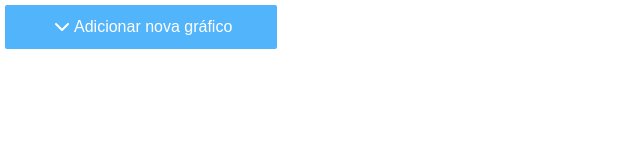
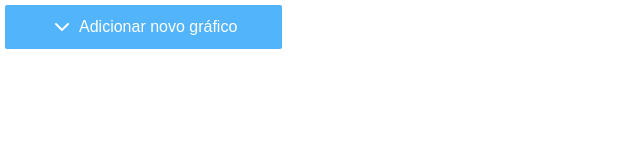
Before and after one commit to Wenderf5/Desafio-tecnico-Easysecrets, a React (Vite) app: page / in a window 1280 px wide. Shown: the top 160 px of the page, without its empty margins (0-640 px from the left). Built offline with nearby package versions, Linux system fonts and the light colour scheme; a web font is replaced by a local one.

Commit message:
feat: button add new chart

```diff
--- a/src/components/addChart/_components/label/index.module.css
+++ b/src/components/addChart/_components/label/index.module.css
@@ -1,6 +1,7 @@
 .LabelText {
+    gap: 5px;
+    display: flex;
     color: white;
-    display: flex;
     align-items: center;
     justify-content: center;
 }
--- a/src/components/addChart/_components/label/index.tsx
+++ b/src/components/addChart/_components/label/index.tsx
@@ -1,10 +1,19 @@
 import style from './index.module.css';
-import { Plus, ChevronDown, ChevronUp } from 'lucide-react';
+import { ChevronDown, ChevronUp } from 'lucide-react';
 
-export function Label() {
+interface props {
+    isOpen: boolean,
+    setIsOpen: React.Dispatch<React.SetStateAction<boolean>>
+}
+
+export function Label({ isOpen, setIsOpen }: props) {
     return (
-        <p className={style.LabelText}>
-            <ChevronDown /> Adicionar nova gráfico
+        <p
+            className={style.LabelText}
+            onClick={() => setIsOpen(!isOpen)}
+        >
+            {isOpen ? <ChevronUp /> : <ChevronDown />}
+            Adicionar novo gráfico
         </p>
     );
 }
--- a/src/components/addChart/_components/options/_components/option/index.module.css
+++ b/src/components/addChart/_components/options/_components/option/index.module.css
@@ -1,9 +1,10 @@
-.option{
+.option {
+    gap: 15px;
+    border: none;
+    display: flex;
+    color: white;
     background: none;
-    border: none;
-    color: white;
-    display: flex;
     align-items: center;
     justify-content: center;
-    gap: 15px;
+    margin-left: 10px;
 }
--- a/src/components/addChart/_components/options/index.module.css
+++ b/src/components/addChart/_components/options/index.module.css
@@ -1,5 +1,5 @@
 .containerOptions {
-    gap: 8px;
+    gap: 10px;
     display: flex;
     flex-direction: column;
 }
--- a/src/components/addChart/index.tsx
+++ b/src/components/addChart/index.tsx
@@ -2,19 +2,21 @@ import style from './index.module.css';
 import { Label } from './_components/label';
 import { Options } from './_components/options';
 import { AnimatePresence, motion } from 'framer-motion';
-import { useDispatch, useSelector } from 'react-redux';
-import { AppDispatch, RootState } from '../../store';
-import { toggle } from '../../store/visibilitySlice';
+// import { useDispatch, useSelector } from 'react-redux';
+// import { AppDispatch, RootState } from '../../store';
+// import { toggle } from '../../store/visibilitySlice';
+import { useState } from 'react';
 
 export function AddChart() {
-    const visible = useSelector((state: RootState) => state.visibility.visible);
-    const dispatch = useDispatch<AppDispatch>();
+    const [isOpen, setIsOpen] = useState<boolean>(false);
+    // const visible = useSelector((state: RootState) => state.visibility.visible);
+    // const dispatch = useDispatch<AppDispatch>();
 
     return (
-        <div onClick={() => dispatch(toggle())} className={style.addChartContainer}>
-            <Label />
+        <div className={style.addChartContainer}>
+            <Label isOpen={isOpen} setIsOpen={setIsOpen} />
             <AnimatePresence>
-                {visible && (
+                {isOpen && (
                     <motion.div
                         initial={{ opacity: 0, height: 0 }}
                         animate={{ opacity: 1, height: "auto" }}
```
